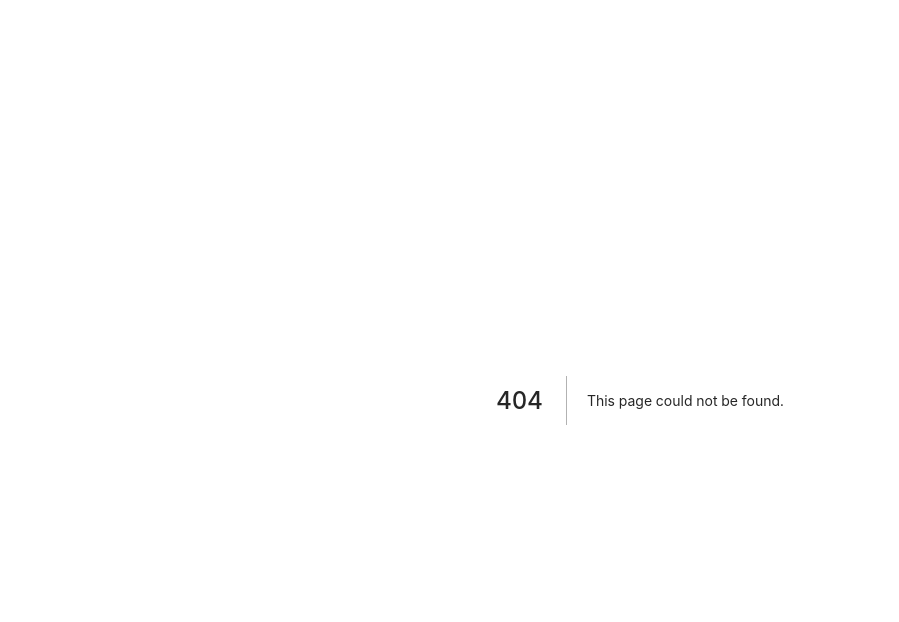
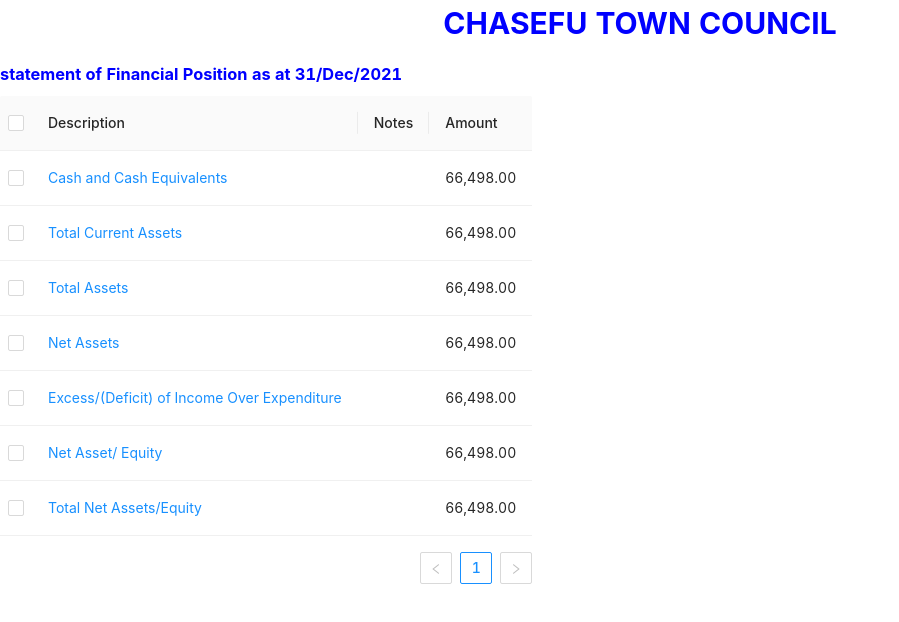
Before and after one commit to Bensonsuwilanjishimonga/gramosi, a Next.js app: page /admin/reports/financial-positions in a window 1280 px wide. Before the commit this address had no page. Shown: the top 622 px of the page, without its empty margins (0-899 px from the left). Built offline with nearby package versions, Linux system fonts and the light colour scheme.

Commit message:
added statement for financial positions

```diff
--- /dev/null
+++ b/pages/admin/reports/financial-positions/constants.js
@@ -0,0 +1,49 @@
+export const financiaPositionColumns = [
+    {
+      title:'Description',
+      dataIndex: 'description',
+      render: (text) => <a>{text}</a>,
+    },
+    {
+      title: 'Notes',
+      dataIndex: 'notes',
+    },
+    {
+      title: 'Amount',
+      dataIndex: 'amount',
+    },
+  ];
+  export const financialPositionData = [
+    {
+
+      description: 'Cash and Cash Equivalents',
+      amount:'66,498.00'
+    },
+    {
+      description: 'Total Current Assets',
+      amount:'66,498.00'
+    },
+      { description: 'Total Assets',
+      amount:'66,498.00',
+      },
+      {
+        description: 'Net Assets',
+        amount:'66,498.00'
+
+      },
+      {
+        description: 'Excess/(Deficit) of Income Over Expenditure',
+        amount:'66,498.00'
+      },
+      {
+        description: 'Net Asset/ Equity',
+        amount:'66,498.00'
+      },
+      {
+        description: 'Total Net Assets/Equity',
+        amount:'66,498.00'
+      },
+
+
+
+  ]; // rowSelection object indicates the need for row selection
--- /dev/null
+++ b/pages/admin/reports/financial-positions/index.js
@@ -0,0 +1,51 @@
+import Head from 'next/head'
+import { Table } from 'antd';
+import { useState } from 'react';
+import {financialPositionData, financiaPositionColumns} from './constants';
+import { Row, Col } from 'antd';
+
+
+  const rowSelection = {
+    onChange: (selectedRowKeys, selectedRows) => {
+      console.log(`selectedRowKeys: ${selectedRowKeys}`, 'selectedRows: ', selectedRows);
+    },
+    getCheckboxProps: (record) => ({
+      disabled: record.name === 'Disabled User',
+      // Column configuration not to be checked
+      name: record.name,
+    }),
+  };
+
+
+const  financialPosition=()=> {
+  const [selectionType, setSelectionType] = useState('checkbox');
+
+  return (
+    <div>
+
+    <Row>
+      <Col span={24} >
+          <h4 className="chasefu"
+          style={{textAlign:'center', fontSize:30, fontWeight:'bold',color:'blue'}}> CHASEFU TOWN COUNCIL
+ </h4>
+ <h3 className="fpositions" style={{fontWeight:'bold', color:'blue'}}  >statement of Financial Position as at 31/Dec/2021</h3>
+
+          </Col>
+
+     < Table
+      rowSelection={{
+        type: selectionType,
+        ...rowSelection,
+      }}
+      columns={financiaPositionColumns}
+      dataSource={financialPositionData}
+    />
+
+    </Row>
+  </div>
+
+  )
+}
+
+
+export default financialPosition;
```
